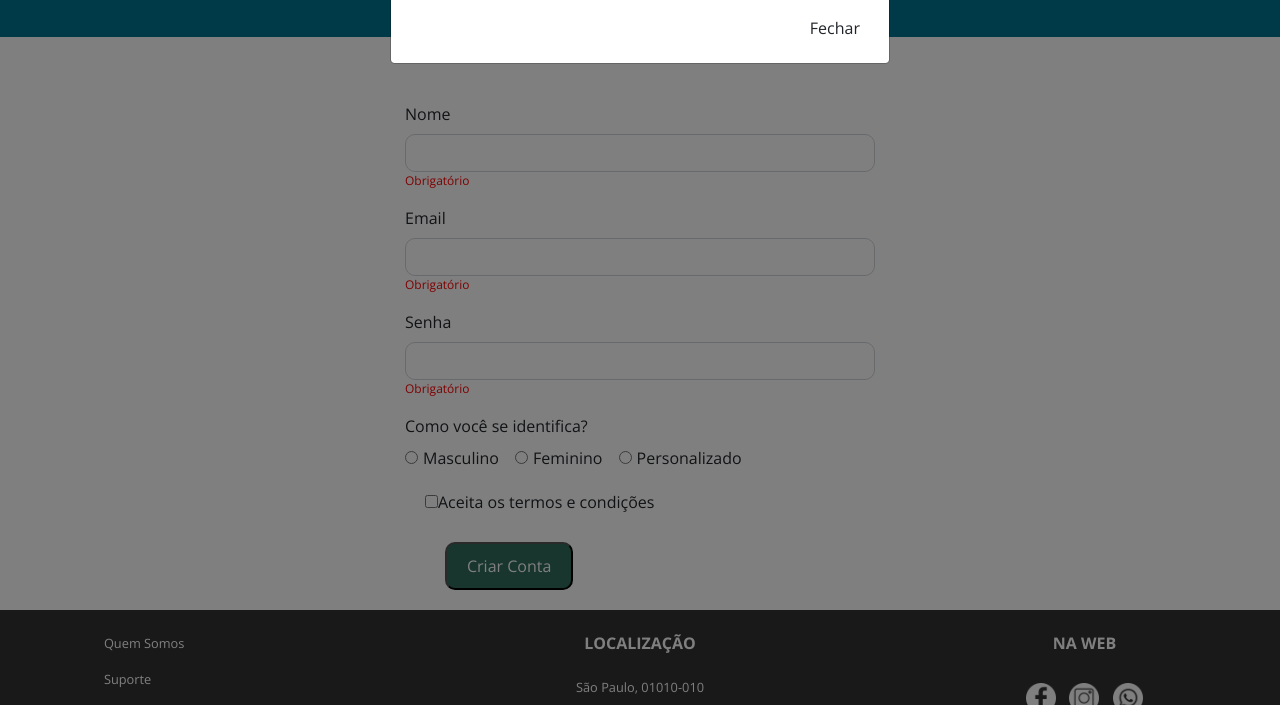
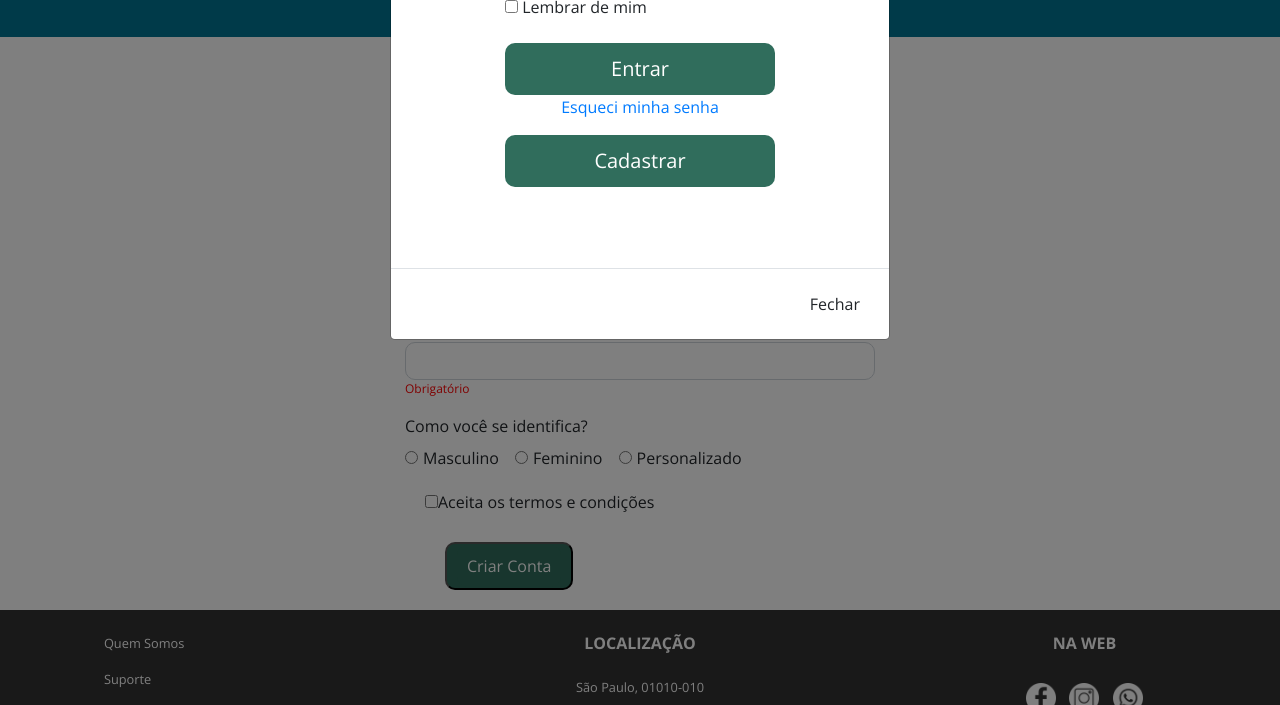
Before and after one commit to Shyrles/QuemIndica, a PHP site: page /registrar.php in a window 1280 px wide, after a click on "ENTRAR". Shown: the part 284-989 px from the top of the page. Run offline with PHP 8.4, Linux system fonts and the light colour scheme.

Commit message:
inserindo botão cadatrar

```diff
--- a/css/estilo.css
+++ b/css/estilo.css
@@ -176,9 +176,6 @@ span#sobre h4 {
     margin-top: 50px;
 }
 
-.espaco {
-    padding: 20px;
-}
 
 
 /*LOGIN */
--- a/header_deslog.php
+++ b/header_deslog.php
@@ -36,7 +36,27 @@
                         <h4 class="modal-title">Login</h4><!-- Título -->
                     </div>
                     <div class="modal-body"><!-- Corpo do modal -->
-                        <form action=""><!-- Início do Formulário -->
+
+                    <form class="form-signin" action="login.php" method="POST">
+
+
+      <label for="inputEmail" class="sr-only">Endereço de email</label>
+      <input type="email" id="inputEmail" class="form-control" placeholder="Seu email" required=""><br>
+      <label for="inputPassword" class="sr-only">Senha</label>
+      <input type="password" id="inputPassword" class="form-control" placeholder="Senha" required="">
+      <div class="checkbox mb-3">
+        <label>
+          <input type="checkbox" value="remember-me"> Lembrar de mim
+        </label>
+      </div>
+      <button class="btn btn-lg btn-block padrao" type="submit">Entrar</button>
+      <div class="mb-3 text-center">
+      <a href = "#">Esqueci minha senha</a>
+      </div>
+      <button class="btn btn-lg btn-block padrao" type="submit">Cadastrar</button>
+    </form>
+                    <!-- Início do Formulário -->
+                    <!-- <form action="">
                             <div class="form-group">
                                 <input type="email" class="form-control" placeholder="Digite seu email">
                             </div>
@@ -44,7 +64,7 @@
                                 <input type="password" class="form-control" placeholder="Digite sua senha">
                             </div>
                             <button class="btn btn-block btn-info">Enviar</button>
-                        </form>
+                        </form> -->
                     </div>
                     <div class="modal-footer"><!-- Footer do Modal -->
                         <button type="button" class="btn btn-default" data-dismiss="modal">
```
